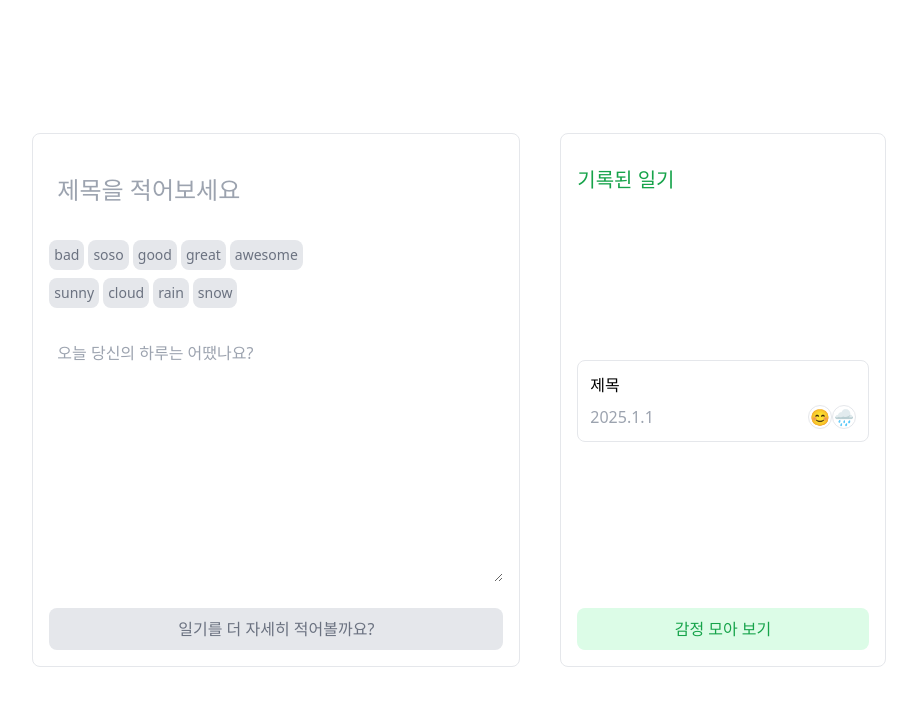
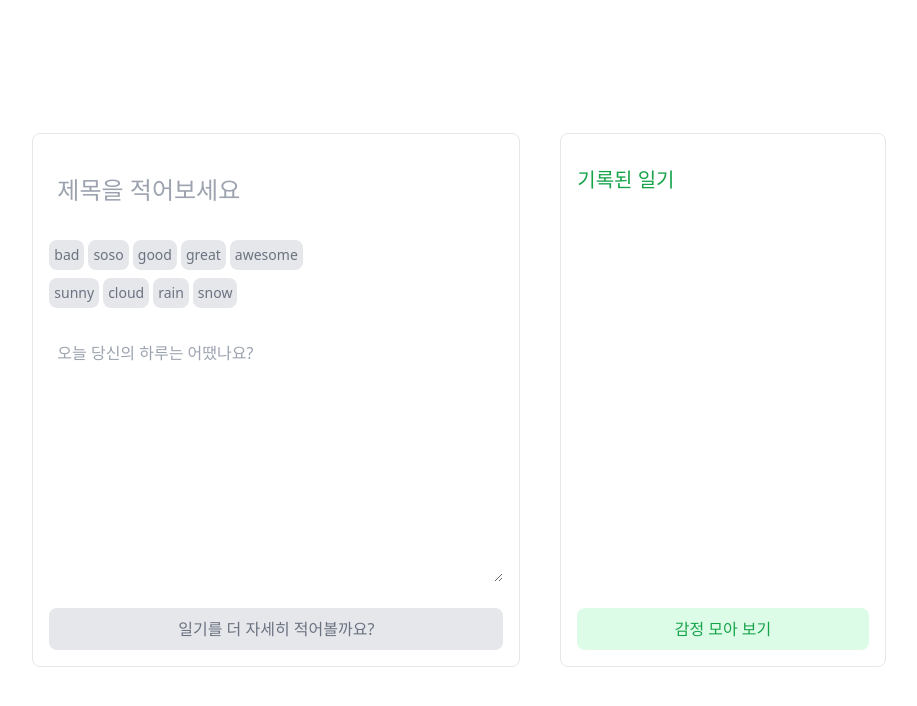
Before and after one commit to yugenius0213/GDSC-SPACE-STUDY-ASSIGNMENT-VER2, a React (Vite) app in the folder Junghyun/react-ts/: page / in a window 1280 px wide. Shown: the top 706 px of the page, without its empty margins (181-1098 px from the left). Built offline with nearby package versions, Linux system fonts and the light colour scheme.

Commit message:
feat: add DiaryViewer

```diff
--- a/Junghyun/react-ts/src/app/page.tsx
+++ b/Junghyun/react-ts/src/app/page.tsx
@@ -1,6 +1,7 @@
 import { useEffect, useState } from 'react'
 import { Diary } from '../interface/diary'
 import DiaryCard from '../components/DiaryCard'
+import { useDiaryValue, useDiaryUpdate } from '../provider/Diary'
 
 const DiaryWriter = () => {
     const [title, setTitle] = useState<string>('')
@@ -8,6 +9,7 @@ const DiaryWriter = () => {
     const [emotion, setEmotion] = useState<Diary['emotion'] | undefined>()
     const [weather, setWeather] = useState<Diary['weather'] | undefined>()
     const [isValid, setIsValid] = useState<boolean>(false)
+    const updateDiaries = useDiaryUpdate()
 
     useEffect(() => {
         const isInvalid = title.length < 2 || content.length < 6 || !emotion || !weather
@@ -38,7 +40,7 @@ const DiaryWriter = () => {
             const savedDiaries: Diary[] = JSON.parse(localStorage.getItem('diaries') || '[]')
 
             localStorage.setItem('diaries', JSON.stringify([...savedDiaries, newDiary]))
-            console.log(newDiary)
+            updateDiaries((prev) => [...prev, newDiary])
 
             setTitle('')
             setContent('')
@@ -98,7 +100,7 @@ const DiaryWriter = () => {
                 <button
                     className={`p-2
                     ${isValid ? 'green-btn' : 'gray-btn'}`}
-
+                    onClick={handleSaveDiary}
                 >
                     {isValid ? '일기를 저장해 보아요' : '일기를 더 자세히 적어볼까요?'}
                 </button>
@@ -106,17 +108,29 @@ const DiaryWriter = () => {
         </>
     )
 }
+
+const DiaryViewer = () => {
+    const diaries = useDiaryValue()
+
+    return (
+        <div className="flex flex-col gap-4 p-4 justify-between h-2/3 w-full border border-gray-200 rounded-lg">
+            <h1 className="text-xl text-green-600 mt-4">기록된 일기</h1>
+            <div className="flex flex-col gap-2 overflow-y-auto">
+                {diaries.map((diaries) => (
+                    <DiaryCard key={diaries.id} {...diaries} />
+                ))}
+            </div>
+
+            <button className="green-btn p-2">감정 모아 보기</button>
+        </div>
+    )
+}
+
 export default function DiaryHomePage() {
     return (
         <div className="flex flex-col items-center justify-center h-full gap-10 md:grid md:grid-rows-1 md:grid-cols-[3fr,2fr] md:w-4/5 lg:w-2/3">
             <DiaryWriter />
-
-            <div className="flex flex-col gap-4 p-4 justify-between h-2/3 w-full border border-gray-200 rounded-lg">
-                <h1 className="text-xl text-green-600 mt-4">기록된 일기</h1>
-                {/* <div className="text-gray-400">일기를 적어보세요</div> */}
-                <DiaryCard />
-                <button className="green-btn p-2">감정 모아 보기</button>
-            </div>
+            <DiaryViewer />
         </div>
     )
 }
--- a/Junghyun/react-ts/src/components/DiaryCard.tsx
+++ b/Junghyun/react-ts/src/components/DiaryCard.tsx
@@ -1,15 +1,33 @@
-export default function DiaryCard() {
+import { Diary } from '../interface/diary'
+
+export default function DiaryCard({ title, date, emotion, weather, id }: Diary) {
+    const formattedDate = date.toLocaleDateString('ko-KR', { year: 'numeric', month: 'long', day: 'numeric' })
+
+    const emotionEmoji = {
+        bad: '🤬',
+        soso: '😙',
+        good: '😊',
+        great: '😃',
+        awesome: '😎',
+    }
+
+    const weatherEmoji = {
+        sunny: '☀️',
+        cloud: '☁️',
+        rain: '🌧️',
+        snow: '❄️',
+    }
     return (
         <div className="flex flex-col gap-2 w-full p-3 border border-gray-200 rounded-lg items-start justify-center">
-            <h1 className="text-grey-600">제목</h1>
+            <h1 className="text-grey-600">{title}</h1>
             <div className="flex flex-row justify-between w-full">
-                <span className="text-gray-400">2025.1.1</span>
+                <span className="text-gray-400">{formattedDate}</span>
                 <div className="flex flex-row">
                     <div className="flex items-center justify-center border border-gray-200 rounded-full p-1 w-6 h-6">
-                        😊
+                        {emotionEmoji[emotion]}
                     </div>
                     <div className="flex items-center justify-center border border-gray-200 rounded-full p-1 w-6 h-6">
-                        🌧️
+                        {weatherEmoji[weather]}
                     </div>
                 </div>
             </div>
```
